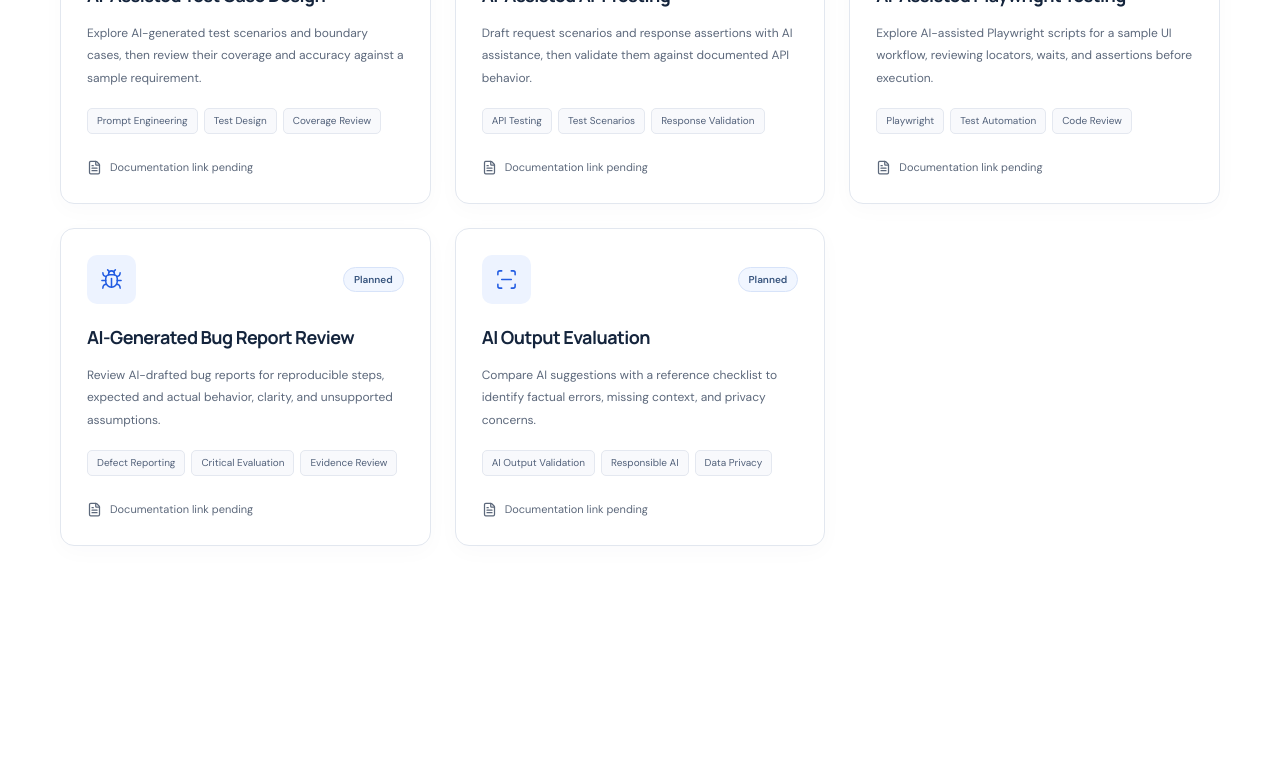
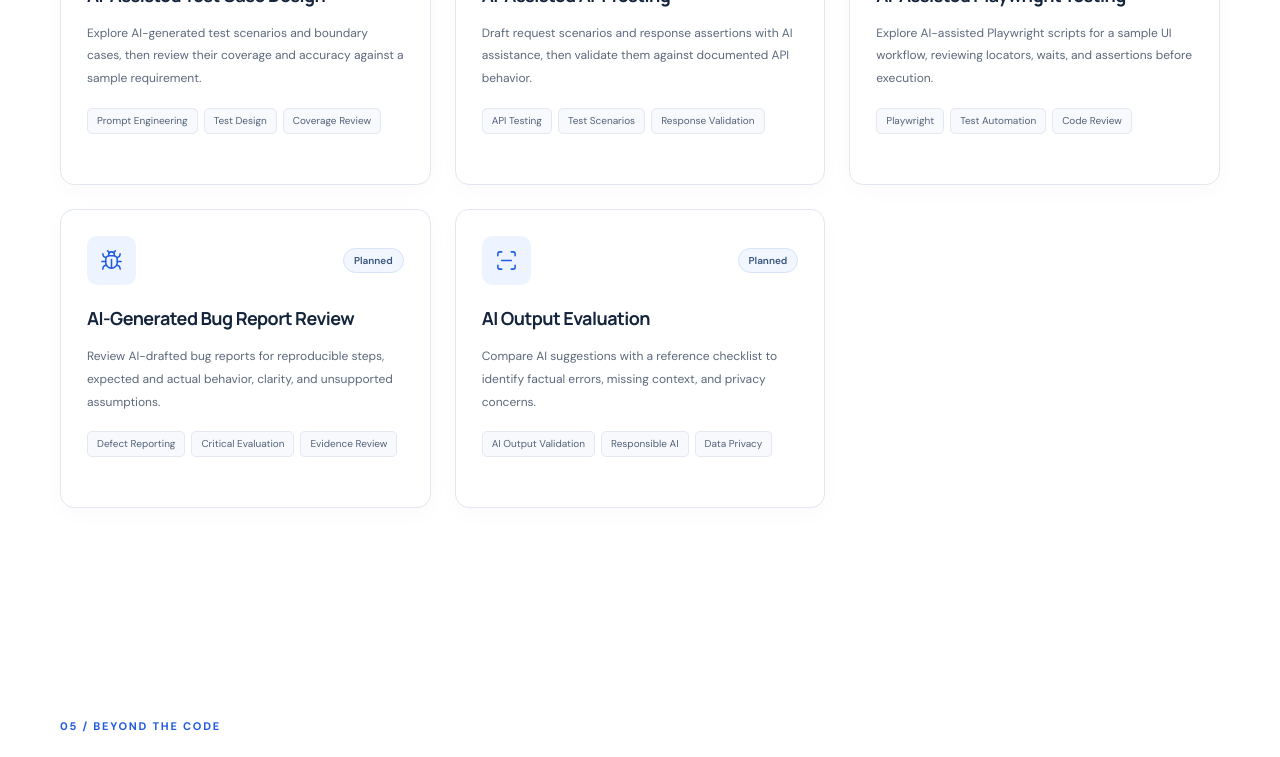
Before and after one commit to Chithranjaye2000/chithran-portfolio, a React (Vite) app: page / in a window 1280 px wide. Shown: the part 10000-10757 px from the top of the page. Built offline with nearby package versions, Linux system fonts and the light colour scheme.

Commit message:
Add AI Literacy card remove

```diff
--- a/src/components/ui/AiProjectCard.jsx
+++ b/src/components/ui/AiProjectCard.jsx
@@ -1,4 +1,4 @@
-import { ArrowUpRight, Braces, Bug, ClipboardList, Code2, FileText, ScanLine } from 'lucide-react'
+import { ArrowUpRight, Braces, Bug, ClipboardList, Code2, ScanLine } from 'lucide-react'
 import { ExternalLink } from './Primitives'
 
 const icons = {
@@ -36,7 +36,7 @@ export default function AiProjectCard({ project }) {
         ))}
       </ul>
       <div className="ai-project-action">
-        {isHttpsUrl(project.linkUrl) ? (
+        {isHttpsUrl(project.linkUrl) && (
           <ExternalLink
             href={project.linkUrl}
             className="text-link"
@@ -45,11 +45,6 @@ export default function AiProjectCard({ project }) {
             {project.linkLabel}
             <ArrowUpRight size={16} aria-hidden="true" />
           </ExternalLink>
-        ) : (
-          <span className="ai-project-pending">
-            <FileText size={15} aria-hidden="true" />
-            Documentation link pending
-          </span>
         )}
       </div>
     </article>
```
